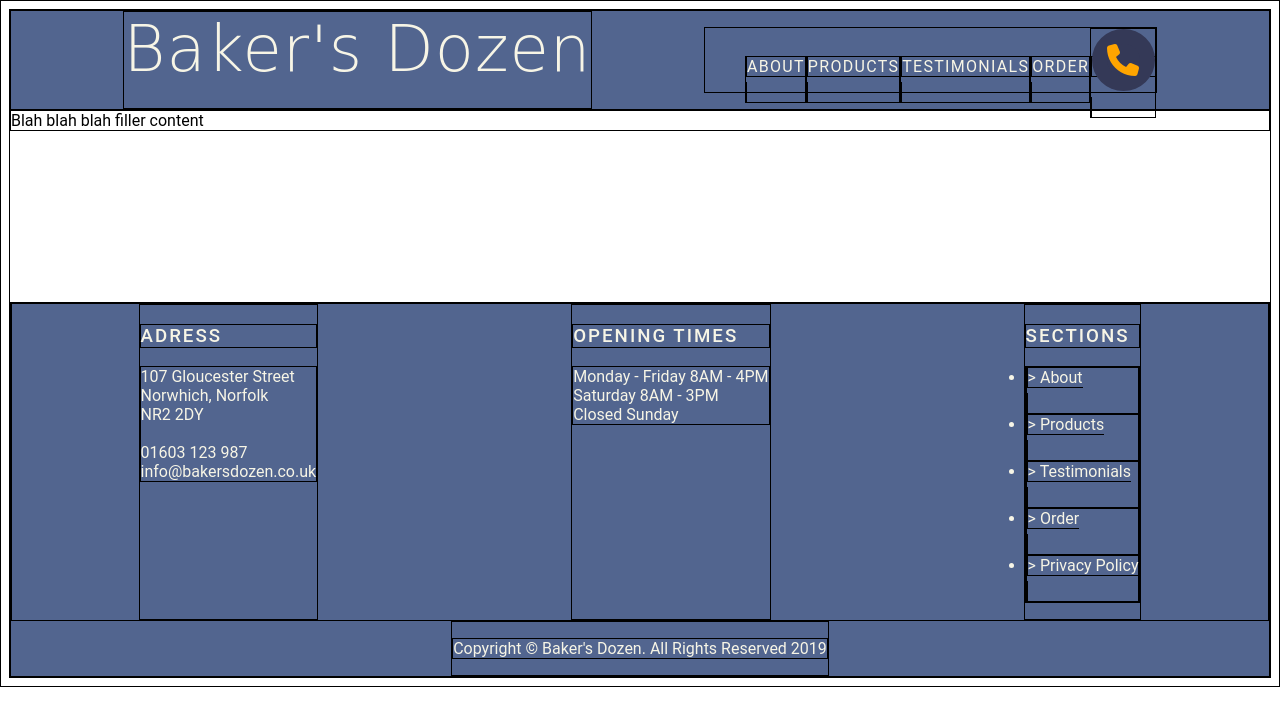
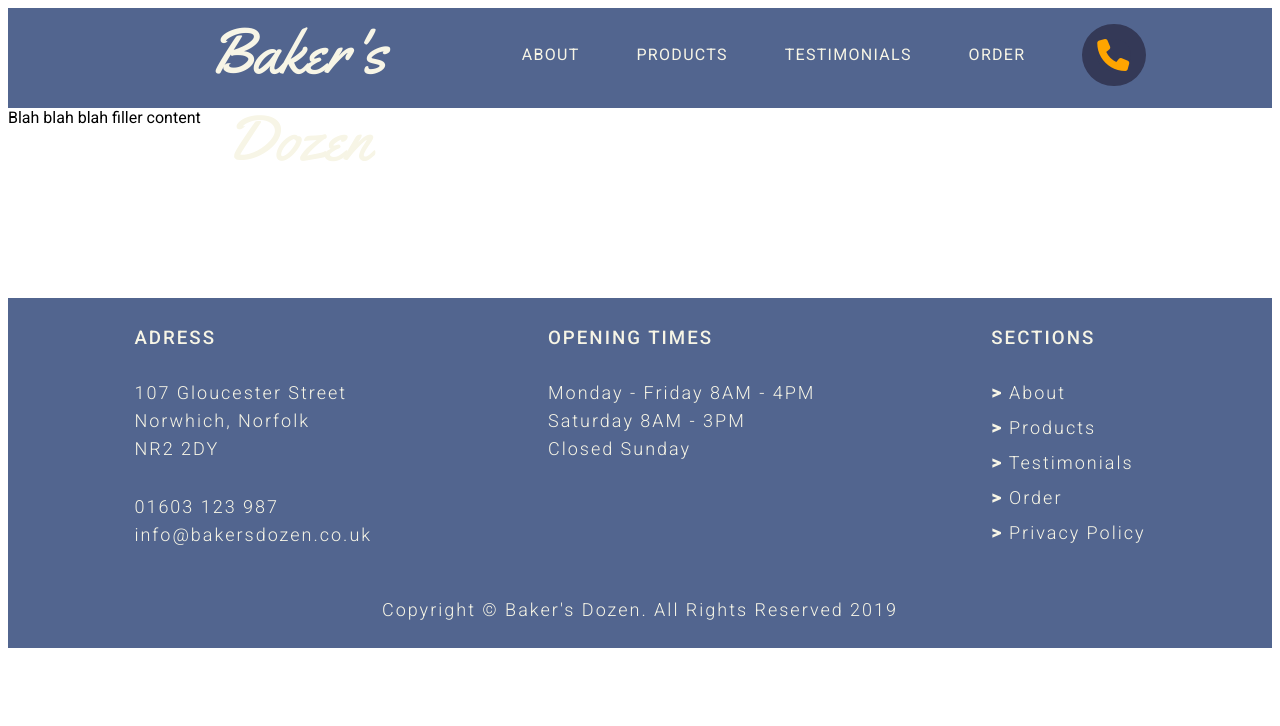
Before and after one commit to lloydcox/bakers-dozen, a PHP site: page /index.html in a window 1280 px wide. Shown: the top 726 px of the page. Run offline with PHP 8.4, Linux system fonts and the light colour scheme; some libraries are stand-ins or nearby versions.

Commit message:
I have edited CSS and HTML files and added comments to show what ive changed so its easy to follow

```diff
--- a/index.html
+++ b/index.html
@@ -5,11 +5,13 @@
     <title>Bakers Dozen</title>
     <meta name="Bakers Dozen" content="Bakers Dozen simple website">
     <link href="styles.css" rel="stylesheet" type="text/css">
-    <script src="https://ajax.googleapis.com/ajax/libs/jquery/1.7.1/jquery.min.js"></script>
-    <script src="script.js"></script>
+    <!-- <script src="https://ajax.googleapis.com/ajax/libs/jquery/1.7.1/jquery.min.js"></script> -->
+    <!-- <script src="script.js"></script> -->
   </head>
   <body>
     <header class="main-header">
+      <!-- Added a div container to isolate the elements in the top bar -Luke -->
+      <div class="header-container">
         <h1 class="name">Baker's Dozen</h1>
         <ul class="main-nav">
             <li><a href="#">About</a></li>
@@ -18,7 +20,7 @@
             <li><a href="#">Order</a></li>
             <li><a href="#"><i class="fas fa-phone"></i></a></li>
         </ul>
-
+      </div>
     </header>
     <!-- Content -->
 
@@ -29,7 +31,10 @@
       <div class="cols">
           <div class="col-1">
             <h3>Adress</h3>
-            <p>107 Gloucester Street<br>Norwhich, Norfolk<br>NR2 2DY<br><br>01603 123 987<br>info@bakersdozen.co.uk</p>
+            <!-- Ive split this into 2 p tags, this wau you have more control on space
+            between them in css -Luke -->
+            <p>107 Gloucester Street<br>Norwhich, Norfolk<br>NR2 2DY</p>
+            <p>01603 123 987<br>info@bakersdozen.co.uk</p>
           </div>
 
           <div class="col-2">
@@ -40,11 +45,12 @@
           <div class="col-3">
             <h3>Sections</h3>
               <ul class="footer-nav">
-                <li><a href="#"> > About</a></li>
-                <li><a href="#"> > Products</a></li>
-                <li><a href="#"> > Testimonials</a></li>
-                <li><a href="#"> > Order</a></li>
-                <li><a href="#"> > Privacy Policy</a></li>
+                <!-- Removed the > and added them using a pseudo element in the styling - Luke -->
+                <li><a href="#"> About</a></li>
+                <li><a href="#"> Products</a></li>
+                <li><a href="#"> Testimonials</a></li>
+                <li><a href="#"> Order</a></li>
+                <li><a href="#"> Privacy Policy</a></li>
             </ul>
           </div>
       </div>
--- a/styles.css
+++ b/styles.css
@@ -1,8 +1,9 @@
+@import url("https://fonts.googleapis.com/css2?family=Roboto:wght@300;400;500&family=Yellowtail&display=swap");
+
 /*CSS File*/
-*{border: 1px solid black;}
+/* *{border: 1px solid black;} */
 /* -- Font styles --*/
 
-@import url("https://fonts.googleapis.com/css2?family=Roboto:wght@300;400;500&family=Yellowtail&display=swap");
 * {
   font-family: 'Roboto', sans-serif;
   box-sizing: border-box; }
@@ -36,6 +37,21 @@
     justify-content: space-evenly;
 }
 
+/* Added styling for the new container -Luke */
+.header-container {
+    display: flex;
+    /* Margin set to 0 auto will always center
+    the element on the page giving equel margins to
+    its left and right - Luke */
+    margin: 0 auto;
+    /* Given the width around 80% or the screen width
+    this allows us a clear width to aligh items on the page as we
+    can now set any container to this value to align elements
+    vertically - Luke */
+    width: 80%;
+    justify-content: space-between;
+}
+
 .name {
     font-size: 4em;
     letter-spacing: 1px;
@@ -45,9 +61,20 @@
 
 .main-nav {
     display: flex;
-    align-items: baseline;
+    /* Ive adjusted this from baseline to center so they line up with the concept - Luke */
+    /* align-items: baseline; */
+    align-items: center;
     flex-basis: auto;
     list-style: none;
+    /* Set the ul to take up around 70% of its container
+    judging this again based by eye on the concept - Luke */
+    width: 70%;
+    /* By adding justify content to the flex box we can choose how
+    items are space out, so between will space the items evenly
+    with the gaps between them - Luke */
+    justify-content: space-between;
+    /* Added a little extra padding between the logo and the nav ul - Luke */
+    padding-left: 60px;
 }
 
 .ul,
@@ -65,19 +92,79 @@
     display: flex;
     background-color: #52658f;
     color: #f7f5e6;
-    justify-content: center;
+    /* changed to space between to fit the frame of the container - Luke */
+    justify-content: space-between;
+    /* justify-content: center; */
     flex-direction: column;
+    /* Added height to match as close as possible - Luke */
+    height: 350px;
+    /* Added padding to give even space between top and bottom of the container - Luke */
+    padding:  10px 0;
 }
 
-.footer-nav,
+/* ----------------------- */
+
+/* .footer-nav,
 li         {
     flex-direction: column;
     padding-left: 0;
+} */
+
+.footer-nav         {
+    flex-direction: column;
+    padding-left: 0;
+    /* Used list-style-type to remove the bullet points from the ul */
+    list-style-type: none;
 }
+
+/* I have rectified this, by adding the comma between the two you are targeting
+both elements seperatly, without the comma you are directing the styling
+to target the li.
+But what you wanted was to remove the padding of the ul and set its flex direction to column
+_ Luke */
+
+/* ------------------------ */
 
 .cols {
     display: flex;
-    justify-content: space-around;
+    /* Have changed this to space-between so the elements are pushed to the edge
+    of the container - Luke */
+    justify-content: space-between;
+    /* justify-content: space-around; */
+    /* Ive added the width to this cols element to align it with the width of the navbar
+    and given it margin of 0 auto to place it on the middle of the page - Luke */
+    width: 80%;
+    margin: 0 auto;
+}
+
+/* Added bigger margin under the h3 in the footer - Luke */
+.cols h3 {
+    margin-bottom: 30px;
+}
+
+/* Pseudo element for the > in the html, styled to be bold compared to the a tag itself - Luke */
+.col-3 ul li a::before {
+    content: '>';
+    font-weight: bold;
+}
+
+/* Ive added a bigger line height to make it closer to the concept - Luke */
+.cols p,
+.cols a {
+    line-height: 28px;
+}
+
+/* added the styling to the a tags of col-3 to match the styling of the p
+in other columns - Luke */
+.col-3 a {
+    font-weight: 200;
+    font-size: 18px;
+    letter-spacing: 2px;
+}
+
+/* Added a bigger margin to adjust the sppace between the details  */
+.col-1 p {
+    margin-bottom: 30px;
 }
 
 .copy {
@@ -88,6 +175,14 @@
 h3 {
     font-weight: 500;
     text-transform: uppercase;
+    letter-spacing: 2px;
+}
+
+/* Ive added a dont weight to the p elements to make them skinnier by adjusting the font weight
+_ Luke */
+.footer p {
+    font-weight: 200;
+    font-size: 18px;
     letter-spacing: 2px;
 }
 
```
Lines whose indentation alone changed are shown as unchanged.
